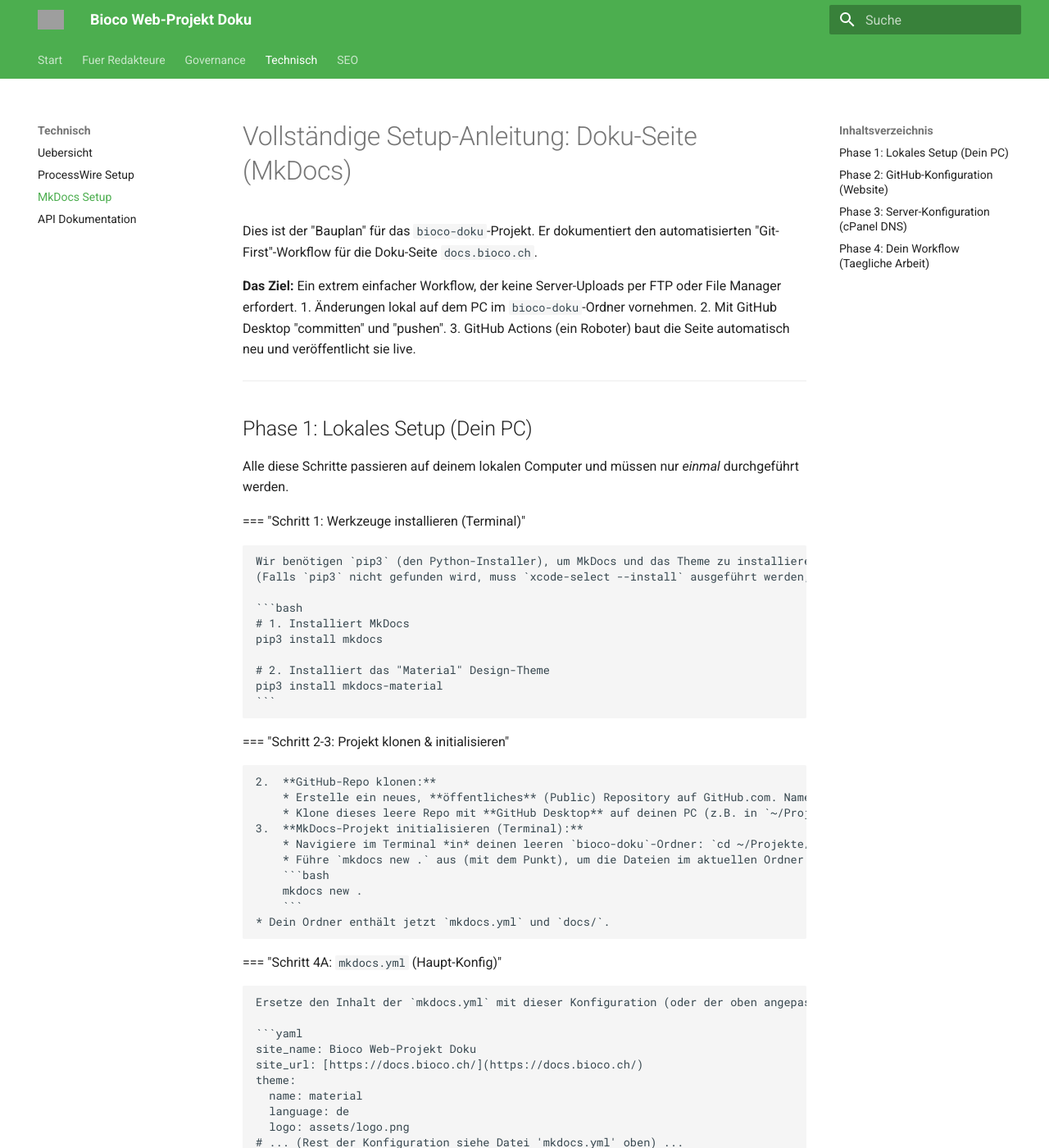
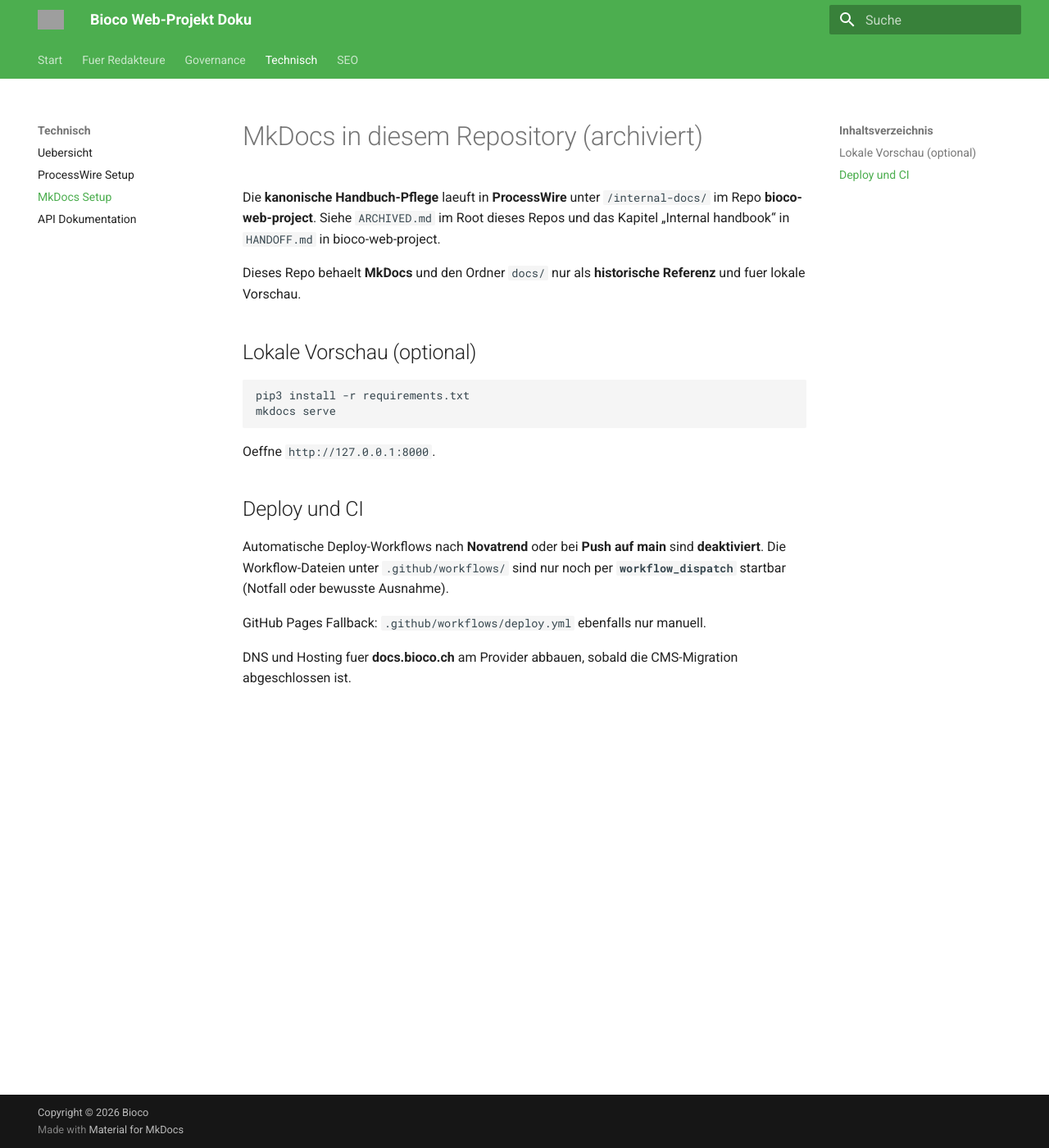
Before and after one commit to wgusta/bioco-doku, an MkDocs documentation site: the page built from docs/technisch/setup-mkdocs.md, in a window 1280 px wide and 1400 px high. Shown: the whole window at 82% size. Built offline with MkDocs 1.6.1 and Material for MkDocs 9.7.7, drawn with Linux system fonts in a browser that asks for light colours; some of the changed text lies outside the part shown; grey boxes are pictures that could not be loaded.

Commit message:
chore: archive MkDocs automation; handbook lives in ProcessWire
Add ARCHIVED.md, CODEOWNERS, and .gitignore (ignore nested bioco-web-project, mp4, DS_Store).
Restrict GitHub Pages deploy and Novatrend/PR workflows to workflow_dispatch only.
Rewrite setup-mkdocs.md to describe archived status and local preview only.
Remove tracked .DS_Store files.

Made-with: Cursor

````diff
--- a/docs/technisch/setup-mkdocs.md
+++ b/docs/technisch/setup-mkdocs.md
@@ -1,162 +1,22 @@
-# Vollständige Setup-Anleitung: Doku-Seite (MkDocs)
+# MkDocs in diesem Repository (archiviert)
 
-Dies ist der "Bauplan" für das `bioco-doku`-Projekt. Er dokumentiert den automatisierten "Git-First"-Workflow für die Doku-Seite `docs.bioco.ch`.
+Die **kanonische Handbuch-Pflege** laeuft in **ProcessWire** unter `/internal-docs/` im Repo **bioco-web-project**. Siehe `ARCHIVED.md` im Root dieses Repos und das Kapitel „Internal handbook“ in `HANDOFF.md` in bioco-web-project.
 
-**Das Ziel:** Ein extrem einfacher Workflow, der keine Server-Uploads per FTP oder File Manager erfordert.
-1.  Änderungen lokal auf dem PC im `bioco-doku`-Ordner vornehmen.
-2.  Mit GitHub Desktop "committen" und "pushen".
-3.  GitHub Actions (ein Roboter) baut die Seite automatisch neu und veröffentlicht sie live.
+Dieses Repo behaelt **MkDocs** und den Ordner `docs/` nur als **historische Referenz** und fuer lokale Vorschau.
 
----
+## Lokale Vorschau (optional)
 
-## Phase 1: Lokales Setup (Dein PC)
+```bash
+pip3 install -r requirements.txt
+mkdocs serve
+```
 
-Alle diese Schritte passieren auf deinem lokalen Computer und müssen nur *einmal* durchgeführt werden.
+Oeffne `http://127.0.0.1:8000`.
 
-=== "Schritt 1: Werkzeuge installieren (Terminal)"
+## Deploy und CI
 
-    Wir benötigen `pip3` (den Python-Installer), um MkDocs und das Theme zu installieren.
-    (Falls `pip3` nicht gefunden wird, muss `xcode-select --install` ausgeführt werden, um die Apple Command Line Tools zu installieren.)
+Automatische Deploy-Workflows nach **Novatrend** oder bei **Push auf main** sind **deaktiviert**. Die Workflow-Dateien unter `.github/workflows/` sind nur noch per **`workflow_dispatch`** startbar (Notfall oder bewusste Ausnahme).
 
-    ```bash
-    # 1. Installiert MkDocs
-    pip3 install mkdocs
+GitHub Pages Fallback: `.github/workflows/deploy.yml` ebenfalls nur manuell.
 
-    # 2. Installiert das "Material" Design-Theme
-    pip3 install mkdocs-material
-    ```
-
-=== "Schritt 2-3: Projekt klonen & initialisieren"
-
-    2.  **GitHub-Repo klonen:**
-        * Erstelle ein neues, **öffentliches** (Public) Repository auf GitHub.com. Name: `bioco-doku`.
-        * Klone dieses leere Repo mit **GitHub Desktop** auf deinen PC (z.B. in `~/Projekte/bioco-doku`).
-    3.  **MkDocs-Projekt initialisieren (Terminal):**
-        * Navigiere im Terminal *in* deinen leeren `bioco-doku`-Ordner: `cd ~/Projekte/bioco-doku`
-        * Führe `mkdocs new .` aus (mit dem Punkt), um die Dateien im aktuellen Ordner zu erstellen:
-        ```bash
-        mkdocs new .
-        ```
-    * Dein Ordner enthält jetzt `mkdocs.yml` und `docs/`.
-
-=== "Schritt 4A: `mkdocs.yml` (Haupt-Konfig)"
-
-    Ersetze den Inhalt der `mkdocs.yml` mit dieser Konfiguration (oder der oben angepassten Version):
-
-    ```yaml
-    site_name: Bioco Web-Projekt Doku
-    site_url: [https://docs.bioco.ch/](https://docs.bioco.ch/)
-    theme:
-      name: material
-      language: de
-      logo: assets/logo.png
-    # ... (Rest der Konfiguration siehe Datei 'mkdocs.yml' oben) ...
-    nav:
-      - Start: index.md
-      # ... (Rest der Navigation siehe Datei 'mkdocs.yml' oben) ...
-    ```
-
-=== "Schritt 4B: `.gitignore` (Ignorierliste)"
-
-    Erstelle eine `.gitignore`-Datei und füge hinzu:
-
-    ```text
-    site/
-    ```
-
-=== "Schritt 4C: `requirements.txt` (Werkzeugliste)"
-
-    Erstelle eine `requirements.txt`-Datei und füge hinzu:
-
-    ```text
-    mkdocs
-    mkdocs-material
-    ```
-
-=== "Schritt 4D: `.github/workflows/deploy.yml` (Roboter)"
-
-    Erstelle den Ordner `.github`, darin den Ordner `workflows`. Erstelle *darin* die Datei `deploy.yml` und füge diesen Code ein:
-
-    ```yaml
-    name: Deploy MkDocs to GitHub Pages
-    on:
-      push:
-        branches:
-          - main  # oder 'master', je nach Haupt-Branch
-    jobs:
-      deploy:
-        runs-on: ubuntu-latest
-        steps:
-          - uses: actions/checkout@v4
-          - name: Set up Python
-            uses: actions/setup-python@v5
-            with:
-              python-version: '3.10'
-          - name: Install dependencies
-            run: |
-              pip install -r requirements.txt
-          - name: Deploy
-            run: mkdocs gh-deploy --force --clean
-    ```
-
----
-
-## Phase 2: GitHub-Konfiguration (Website)
-
-Diese Schritte sind nur *einmal* auf GitHub.com nötig.
-
-1.  **Code hochladen (GitHub Desktop):**
-    * Öffne GitHub Desktop. Alle neuen Dateien sind sichtbar.
-    * Schreibe eine Commit-Nachricht (z.B. "Initiales Doku-Setup mit Actions").
-    * Klicke **"Commit to main"** und dann **"Push origin"**.
-2.  **Schreibrechte für die Action geben:**
-    * Die erste Action wird fehlschlagen! Wir müssen ihr Schreibrechte geben.
-    * Gehe auf GitHub.com zum `bioco-doku`-Repo -> **"Settings"**.
-    * Klicke links auf "Actions" -> **"General"**.
-    * Scrolle runter zu "Workflow permissions".
-    * Wähle **"Read and write permissions"** und klicke "Save".
-3.  **Action erneut starten:**
-    * Gehe zum **"Actions"**-Tab.
-    * Klicke auf den fehlgeschlagenen (roten) Workflow.
-    * Klicke oben rechts auf **"Re-run jobs"**.
-    * Warte, bis der Job grün (erfolgreich) ist. Er erstellt jetzt einen neuen Branch `gh-pages`.
-4.  **GitHub Pages aktivieren:**
-    * Gehe zurück zu **"Settings"** -> **"Pages"**.
-    * **Source (Quelle):** Wähle "Deploy from a branch".
-    * **Branch:** Wähle den neuen Branch **`gh-pages`** aus und klicke "Save".
-5.  **Domain verbinden:**
-    * Trage im Feld "Custom domain" deine Domain ein: `docs.bioco.ch`
-    * Klicke **"Save"**.
-
----
-
-## Phase 3: Server-Konfiguration (cPanel DNS)
-
-!!!info "Kein Terminal, kein File Manager"
-    Für die Doku-Seite brauchen wir **keinen** SSH-Zugriff, kein Terminal und keinen File Manager auf dem Server. Die einzige Aktion findet im DNS-Editor statt.
-
-1.  **DNS-Zone öffnen:**
-    * Gehe im cPanel zu "Domains" -> **"Zone Editor"**.
-    * Klicke bei `bioco.ch` auf "Manage" (Verwalten).
-2.  **Alte Einträge löschen:**
-    * **Lösche** alle Einträge, die `docs.bioco.ch` im Namen haben (Typ A, TXT, SRV etc.), die cPanel automatisch erstellt hat.
-3.  **Neuen CNAME-Eintrag erstellen:**
-    * Klicke "+ Add Record" und erstelle diesen **einen** Eintrag:
-    * **Name:** `docs`
-    * **Type:** `CNAME`
-    * **Record (Ziel):** `"DEIN-GITHUB-KONTO".github.io`
-    * Klicke "Save Record".
-
----
-
-## Phase 4: Dein Workflow (Taegliche Arbeit)
-
-Ab jetzt ist dein Workflow für die Doku extrem einfach:
-
-1.  Öffne den `bioco-doku`-Ordner auf deinem PC.
-2.  Bearbeite die `.md`-Dateien im `docs/`-Verzeichnis.
-3.  Starte `mkdocs serve` im Terminal, um eine Live-Vorschau unter `http://127.0.0.1:8000` zu sehen (optional).
-4.  Wenn du fertig bist: Öffne **GitHub Desktop**.
-5.  Schreibe eine Commit-Nachricht (z.B. "Governance-Seite aktualisiert").
-6.  Klicke **"Commit to main"** und dann **"Push origin"**.
-7.  Warte 1-2 Minuten. Die GitHub Action baut die Seite neu. `https://docs.bioco.ch` ist automatisch auf dem neuesten Stand.
+DNS und Hosting fuer **docs.bioco.ch** am Provider abbauen, sobald die CMS-Migration abgeschlossen ist.
````
Also changed, not shown: ARCHIVED.md (added, +8 -0 lines), 7 other files.
